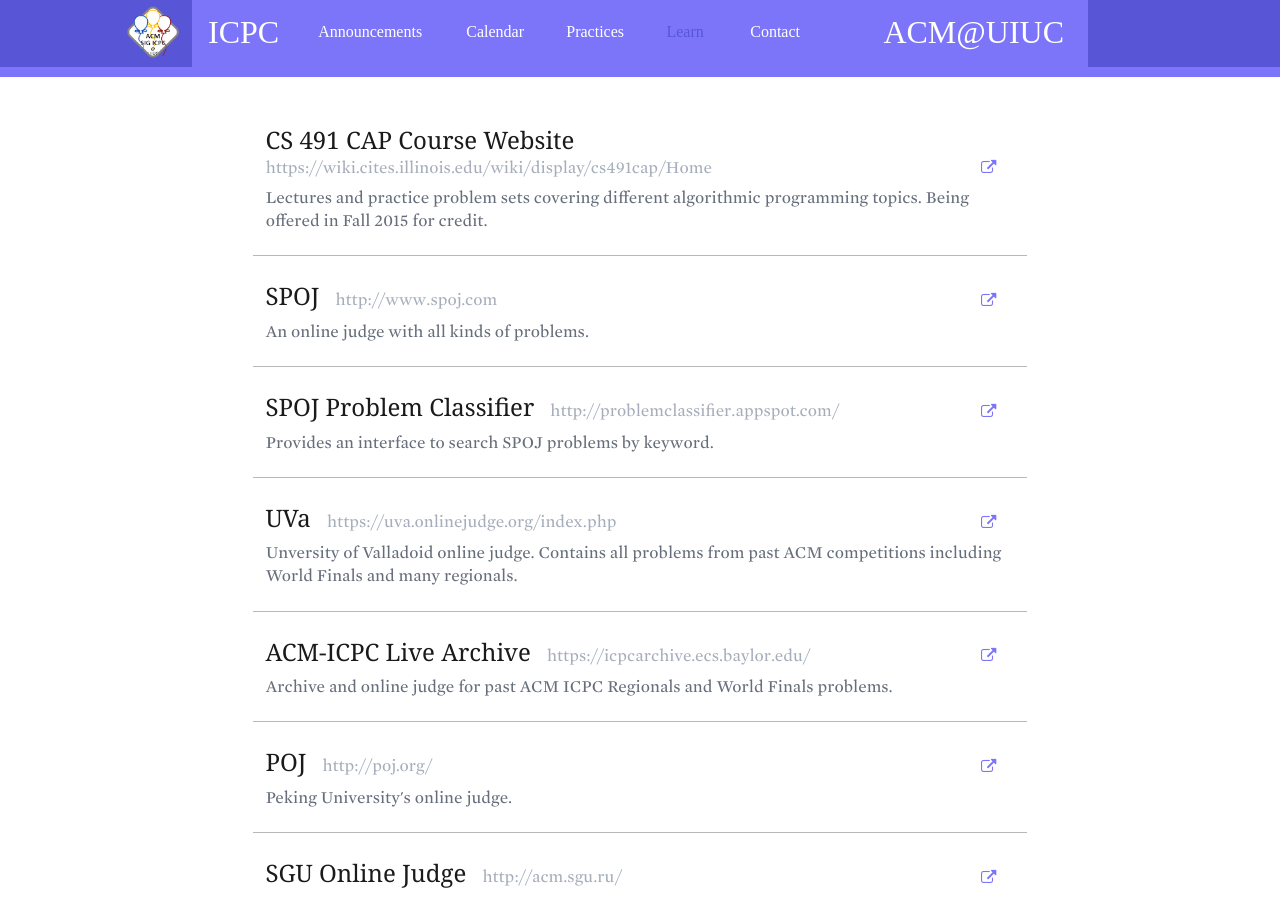
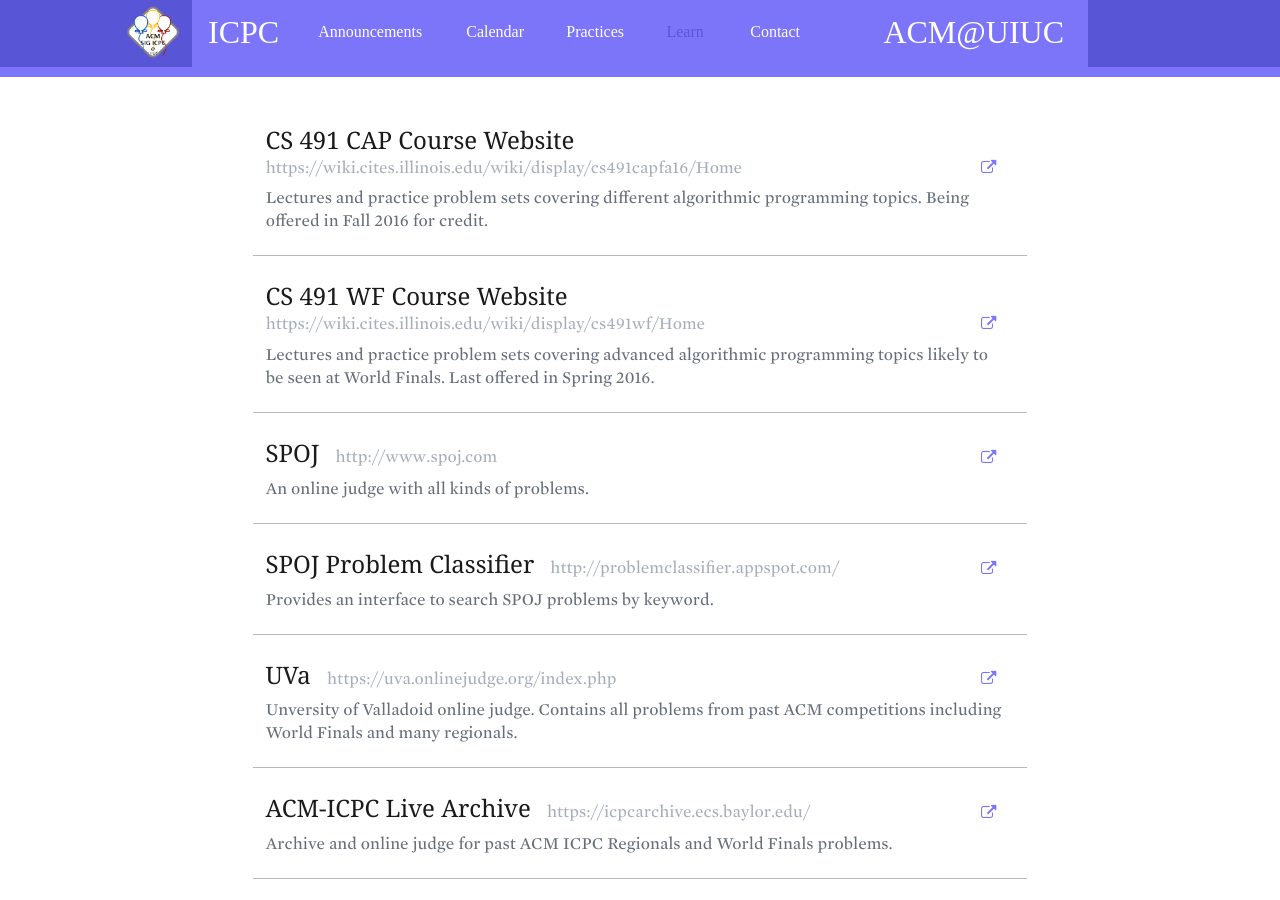
Before and after one commit to acm-uiuc/icpc-website, a Jekyll site: the page built from learn.html, in a window 1280 px wide and 900 px high. Built offline with Jekyll 4.4.1, drawn with Linux system fonts in a browser that asks for light colours; nearby versions of some CDN libraries; some web fonts are replaced; Markdown is read by kramdown in place of the engine named in the settings.

Commit message:
Updating links to course pages on Learn page.

```diff
--- a/_data/learn.yml
+++ b/_data/learn.yml
@@ -1,6 +1,12 @@
 - title: "CS 491 CAP Course Website"
-  link: "https://wiki.cites.illinois.edu/wiki/display/cs491cap/Home"
-  description: "Lectures and practice problem sets covering different algorithmic programming topics. Being offered in Fall 2015 for credit."
+  link: "https://wiki.cites.illinois.edu/wiki/display/cs491capfa16/Home"
+  description: "Lectures and practice problem sets covering different algorithmic programming topics. Being
+offered in Fall 2016 for credit."
+
+- title: "CS 491 WF Course Website"
+  link: "https://wiki.cites.illinois.edu/wiki/display/cs491wf/Home"
+  description: "Lectures and practice problem sets covering advanced algorithmic programming topics likely to be
+seen at World Finals. Last offered in Spring 2016."
 
 - title: "SPOJ"
   link: "http://www.spoj.com"
```
